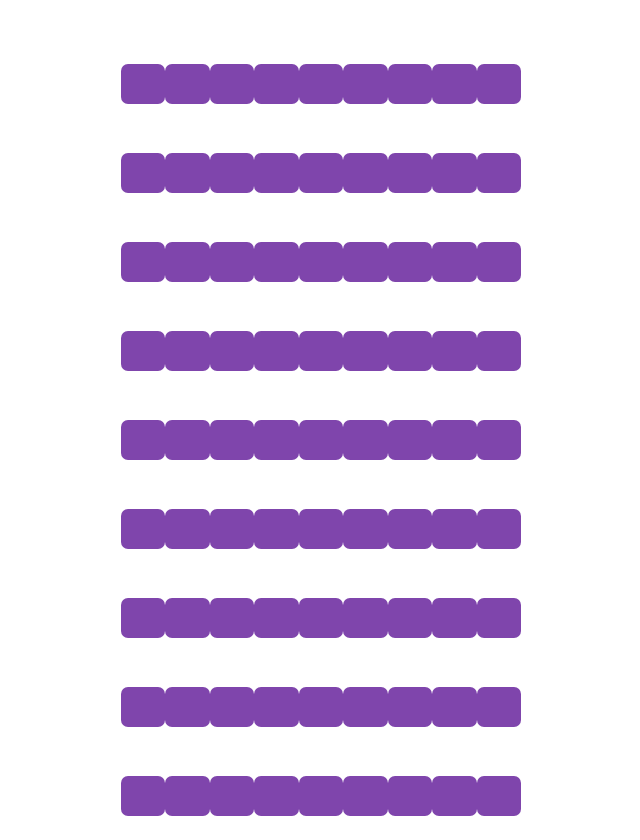
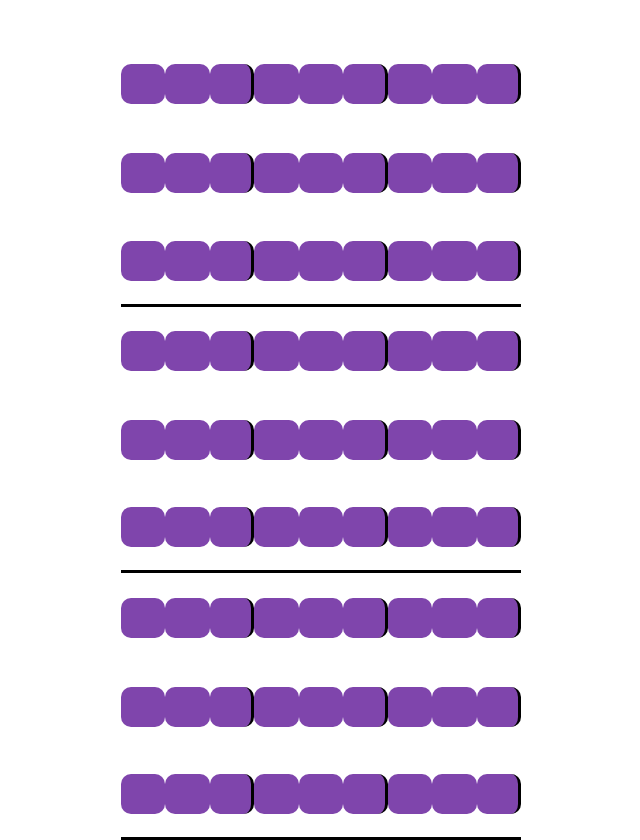
Before and after one commit to NawafAlOthman/React-Sudoku, a React (Vite) app in the folder Sudoku/: page / in a window 1280 px wide. Shown: the whole page, without its empty margins (319-959 px from the left). Built offline with nearby package versions, Linux system fonts and the light colour scheme.

Commit message:
Grid is slightly prettier

```diff
--- a/Sudoku/src/App.css
+++ b/Sudoku/src/App.css
@@ -7,9 +7,10 @@
 }
 
 .wrapper input {
-  border-radius: 7px;
+  border-radius: 10px;
   color: #e3dac9;
   background-color: #7f45ac;
+  border: 1px solid #dddbdf;
   padding: 0;
   margin: 0;
   border: 0;
@@ -29,3 +30,19 @@
   vertical-align: center;
   outline: none;
 }
+
+/* Make the sudoku grid have an outline for every 3x3 square*/
+.wrapper input:nth-child(3n) {
+  border-right: 3px solid black;
+  border-radius: 10px;
+}
+
+/* .wrapper input:nth-child(3n + 1) {
+  border-left: 3px solid black;
+} */
+
+/* in a 9x9 grid, every 3rd row should have a solid border at the bottom and the top */
+
+.srow:nth-child(3n) {
+  border-bottom: 3px solid black;
+}
--- a/Sudoku/src/App.jsx
+++ b/Sudoku/src/App.jsx
@@ -26,10 +26,13 @@ function App() {
         <div className="wrapper">
           <div className="field grid grid-rows-9 content-center ">
             {grid.map((row, rowIndex) => (
-              <div className=" grid grid-cols-9 content-center " key={rowIndex}>
+              <div
+                className=" srow grid grid-cols-9 content-center "
+                key={rowIndex}
+              >
                 {row.map((number, colIndex) => (
                   <input
-                    className="something"
+                    className="something "
                     key={colIndex}
                     type="text"
                     placeholder=" "
```
